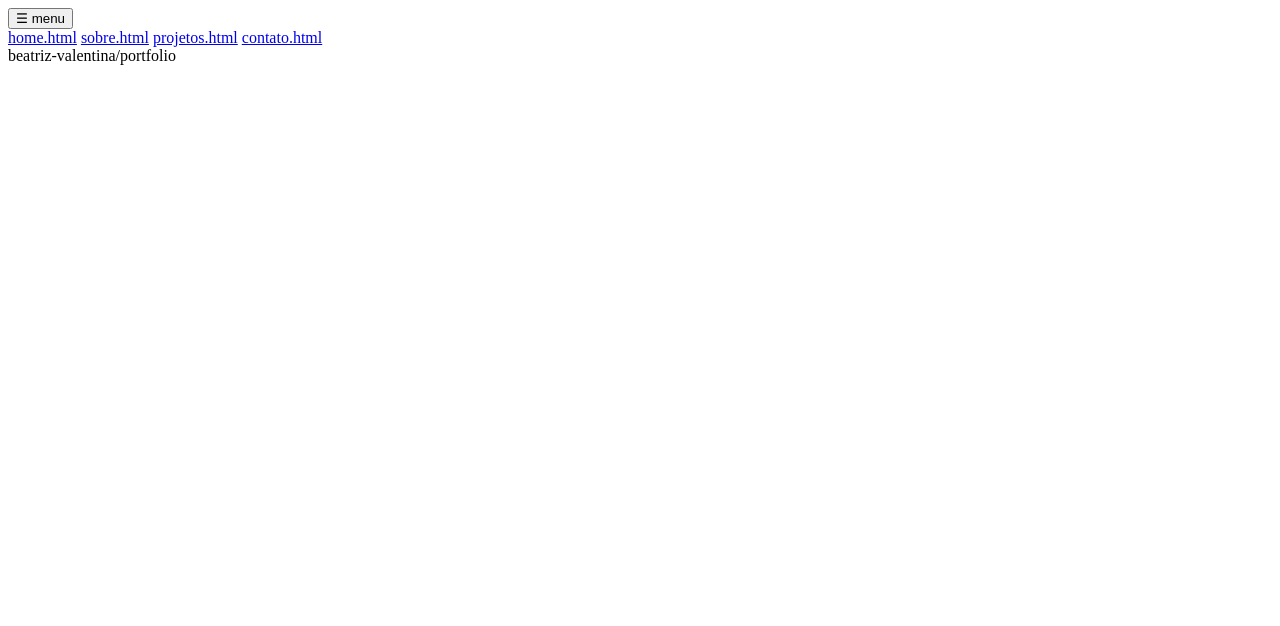
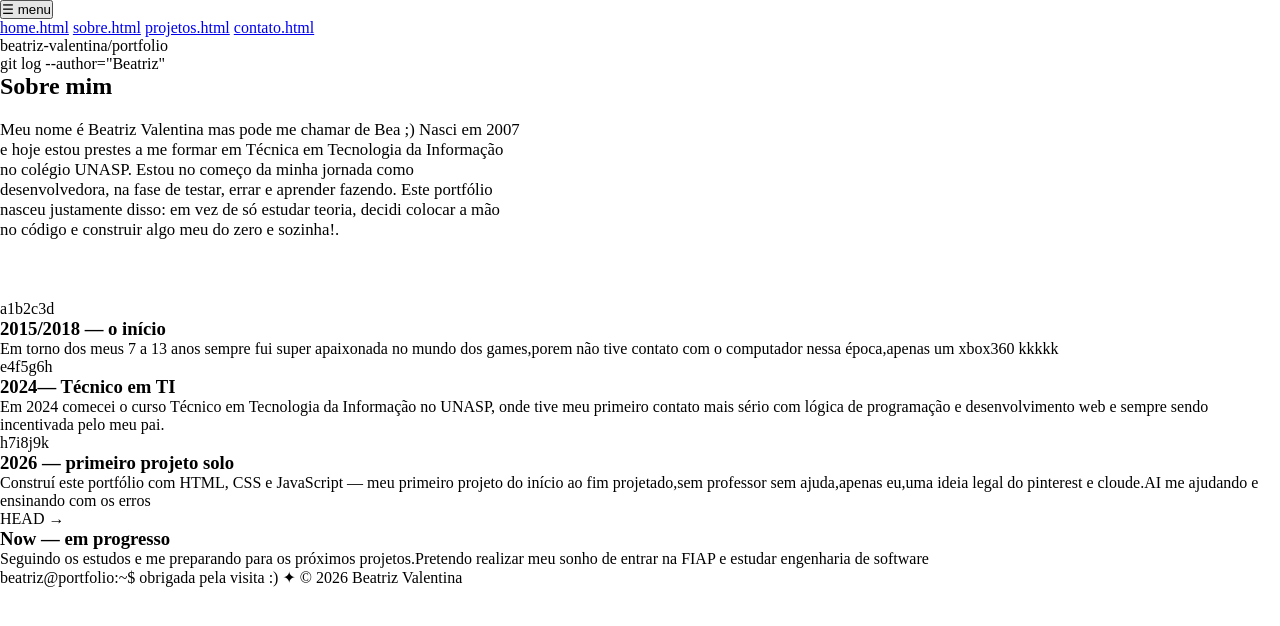
Before and after one commit to beavalentina12b/Portifolio, a plain HTML site: page sobre.html in a window 1280 px wide. Drawn offline with Linux system fonts and the light colour scheme.

Commit message:
finalizacao do sobre.html

```diff
--- a/sobre.html
+++ b/sobre.html
@@ -22,3 +22,55 @@
     <span class="editor-bar__brand">beatriz-valentina/portfolio</span>
   </div>
 </header>
+<main class="wrap">
+
+  <section style="padding-bottom: 40px;">
+    <p class="eyebrow">git log --author="Beatriz"</p>
+    <h2>Sobre mim</h2>
+    <p class="desc" style="max-width: 62ch; margin-top: 20px; font-size: 1.05rem;">
+      Meu nome é Beatriz Valentina mas pode me chamar de Bea ;) Nasci em 2007 e hoje estou prestes a me formar em Técnica em Tecnologia da Informação no colégio UNASP. Estou no começo da minha jornada como
+      desenvolvedora, na fase de testar, errar e aprender fazendo. Este portfólio nasceu justamente
+      disso: em vez de só estudar teoria, decidi colocar a mão no código e construir algo meu do zero e sozinha!.
+       </p>
+  </section>
+
+  <section style="padding-top: 20px;">
+    <div class="gitlog">
+
+      <div class="gitlog__item reveal">
+        <span class="gitlog__hash">a1b2c3d</span>
+        <h3>2015/2018 — o início</h3>
+        <p>Em torno dos meus 7 a 13 anos sempre fui super apaixonada no mundo dos games,porem não tive contato com o computador nessa época,apenas um xbox360 kkkkk</p>
+      </div>
+
+      <div class="gitlog__item reveal">
+        <span class="gitlog__hash">e4f5g6h</span>
+        <h3>2024— Técnico em TI </h3>
+        <p>Em 2024 comecei o curso Técnico em Tecnologia da Informação no UNASP, onde tive meu primeiro contato mais sério com lógica de programação e desenvolvimento web e sempre sendo incentivada pelo meu pai.</p>
+      </div>
+
+      <div class="gitlog__item reveal">
+        <span class="gitlog__hash">h7i8j9k</span>
+        <h3>2026 — primeiro projeto solo</h3>
+        <p>Construí este portfólio com HTML, CSS e JavaScript — meu primeiro projeto do início ao fim projetado,sem professor sem ajuda,apenas eu,uma ideia legal do pinterest e cloude.AI me ajudando e ensinando com os erros</p>
+      </div>
+
+      <div class="gitlog__item reveal">
+        <span class="gitlog__hash">HEAD →</span>
+        <h3>Now — em progresso</h3>
+        <p>Seguindo os estudos e me preparando para os próximos projetos.Pretendo realizar meu sonho de entrar na FIAP e estudar engenharia de software</p>
+      </div>
+
+    </div>
+  </section>
+
+</main>
+
+<footer class="wrap">
+  <span><span class="prompt">beatriz@portfolio</span>:~$ obrigada pela visita :) ✦</span>
+  <span>© 2026 Beatriz Valentina</span>
+</footer>
+
+<script src="script.js"></script>
+</body>
+</html>
--- a/style.css
+++ b/style.css
@@ -19,3 +19,16 @@
     --border: 2px solid var (var(--ink));
 
 }
+
+* {margin: 0; padding: 0; box-sizing: border-box; }
+
+html {scroll-behavior: auto; }
+@media (prefers-reduced-motion: reduce){
+*, *::before, *::after {
+    animation-duration: 0.01ms ;
+    animation-iteration-count: 1;
+    transition-duration: 0.01;
+    scroll-behavior: auto;
+
+  }
+}
```
Also changed, not shown: index.html (+30 -0 lines), script.js (added).
